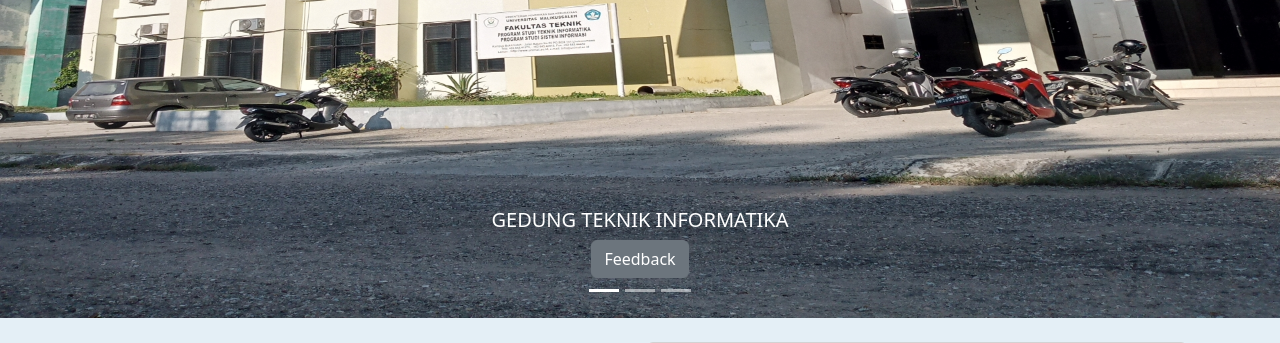
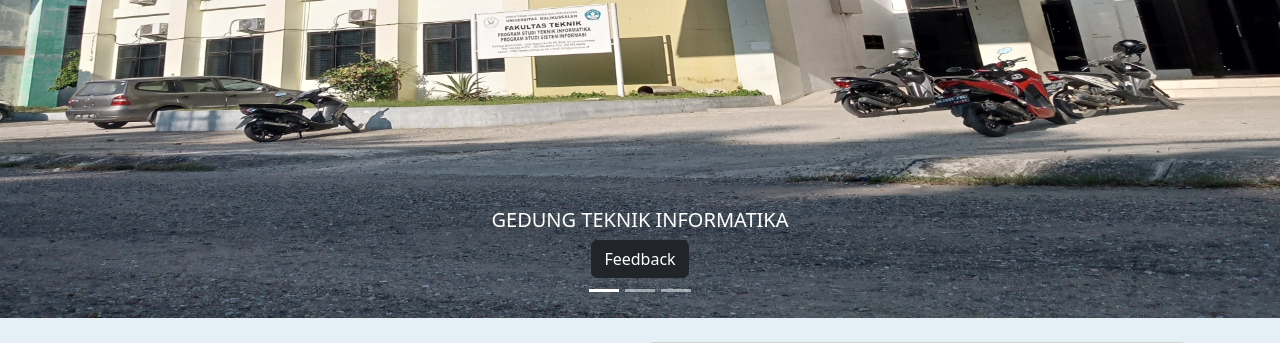
Before and after one commit to violitazahrah/chatbot-tif, a Flask app: page /home in a window 1280 px wide. Shown: the part 591-934 px from the top of the page. Run offline with Flask 2, Linux system fonts and the light colour scheme; parts of the project's set-up code (start-up, migrations or seed data) failed here and were passed over.

Commit message:
change color feedback button

```diff
--- a/templates/home.html
+++ b/templates/home.html
@@ -67,7 +67,7 @@
 
                         <!-- Button trigger modal -->
 
-                        <button type="button" class="btn btn-secondary" data-bs-toggle="modal"
+                        <button type="button" class="btn btn-dark" data-bs-toggle="modal"
                             data-bs-target="#staticBackdrop">
                             Feedback
                         </button>
```
